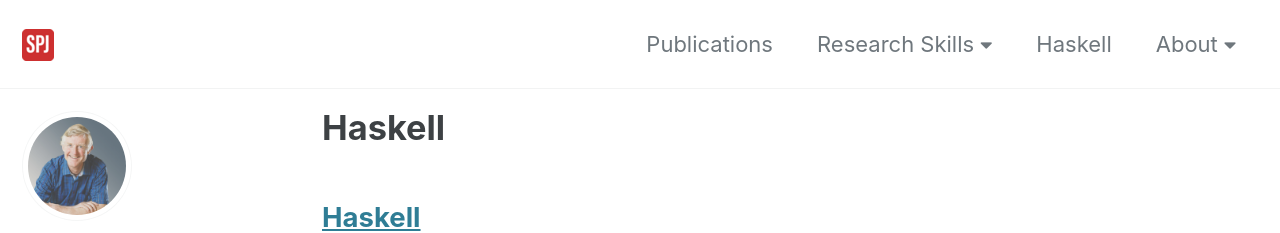
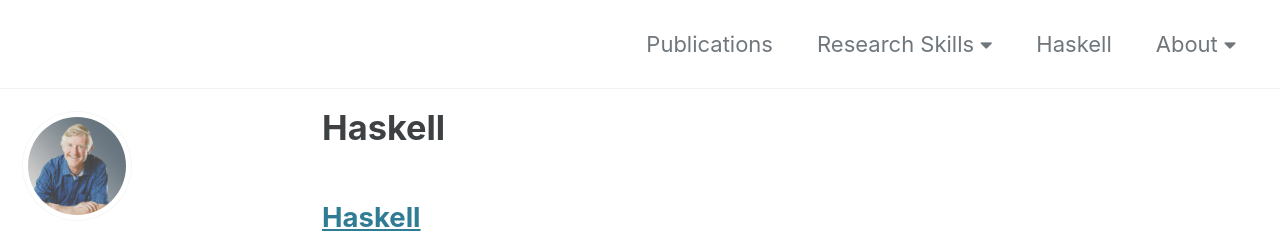
Before and after one commit to simonpj/www.peytonjones.org, a Jekyll site: the page built from _pages/haskell-collection.md, in a window 1280 px wide. Shown: the top 233 px of the page. Built offline with Jekyll 4.4.1, drawn with Linux system fonts in a browser that asks for light colours; cached includes are drawn as plain includes.

Commit message:
Update _config.yml
removing favicon from mast head

```diff
--- a/_config.yml
+++ b/_config.yml
@@ -25,7 +25,7 @@ url                      : # the base hostname & protocol for your site e.g. "ht
 baseurl                  : "/SPJ-Test-Bed" # the subpath of your site, e.g. "/blog"
 repository               : # GitHub username/repo-name e.g. "mmistakes/minimal-mistakes"
 teaser                   : # path of fallback teaser image, e.g. "/assets/images/500x300.png"
-logo                     : "assets/images/favicon-32x32.png" # path of logo image to display in the masthead, e.g. "/assets/images/88x88.png"
+logo                     : # path of logo image to display in the masthead, e.g. "assets/images/favicon-32x32.png"
 masthead_title           : " " # overrides the website title displayed in the masthead, use " " for no title
 # breadcrumbs            : false # true, false (default)
 words_per_minute         : " "
```
